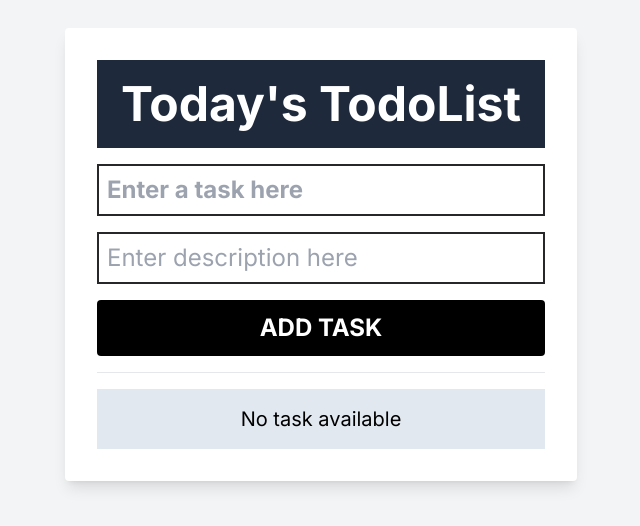
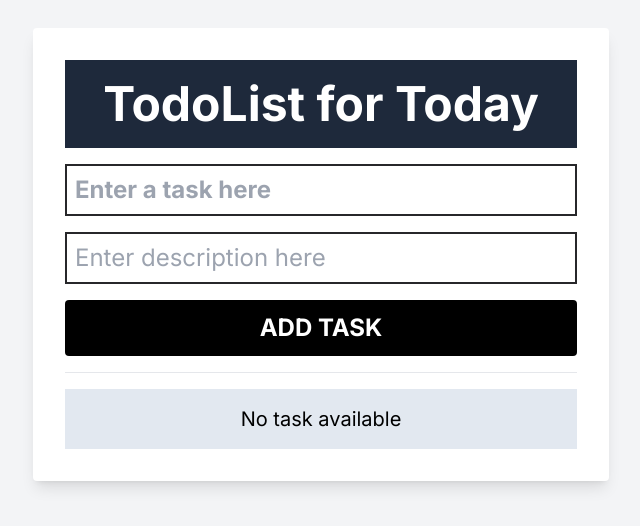
Before and after one commit to ishita5189/todolist-next, a Next.js app: page / in a window 1280 px wide. Shown: the part 146-672 px from the top of the page, without its empty margins (319-959 px from the left). Built offline with nearby package versions, Linux system fonts and the light colour scheme.

Commit message:
Error resolved

```diff
--- a/src/app/page.tsx
+++ b/src/app/page.tsx
@@ -127,8 +127,8 @@ const Page = () => {
 
   return (
     <div className="flex items-center justify-center min-h-screen bg-gray-100">
-      <div className="p-4 sm:p-8 bg-white rounded shadow-lg w-full max-w-lg">
-        <h1 className="bg-slate-800 text-white p-5 text-3xl sm:text-5xl font-bold self-center text-center">Today's TodoList</h1>
+      <div className="p-4 sm:p-8 bg-white rounded shadow-lg w-full max-w-xl">
+        <h1 className="bg-slate-800 text-white p-5 text-3xl sm:text-5xl font-bold self-center text-center">TodoList for Today</h1>
         <form onSubmit={submitHandler} className="mt-4">
           {error && <p className="text-red-500 text-center">{error}</p>}
           <div className="flex flex-col gap-4">
```
